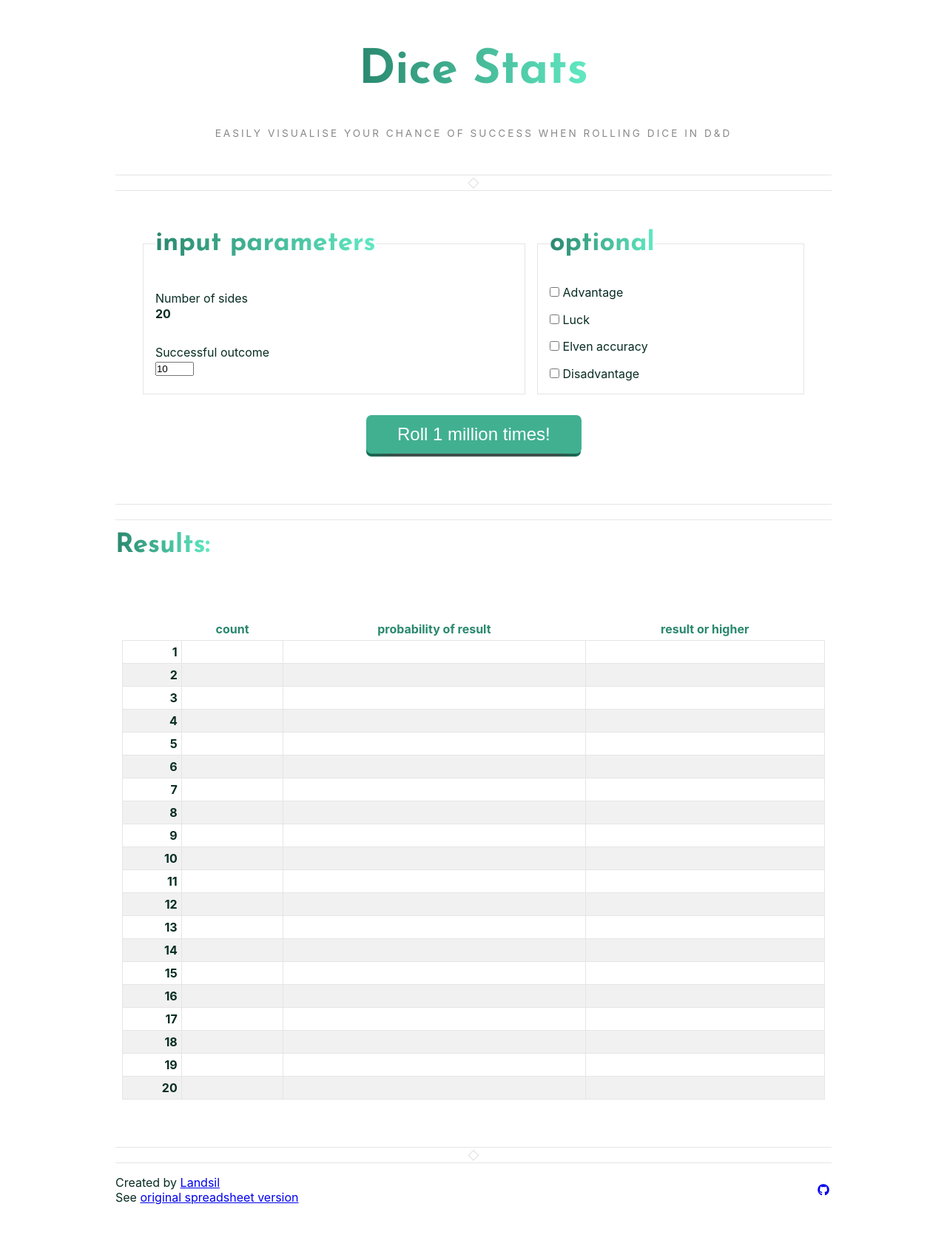
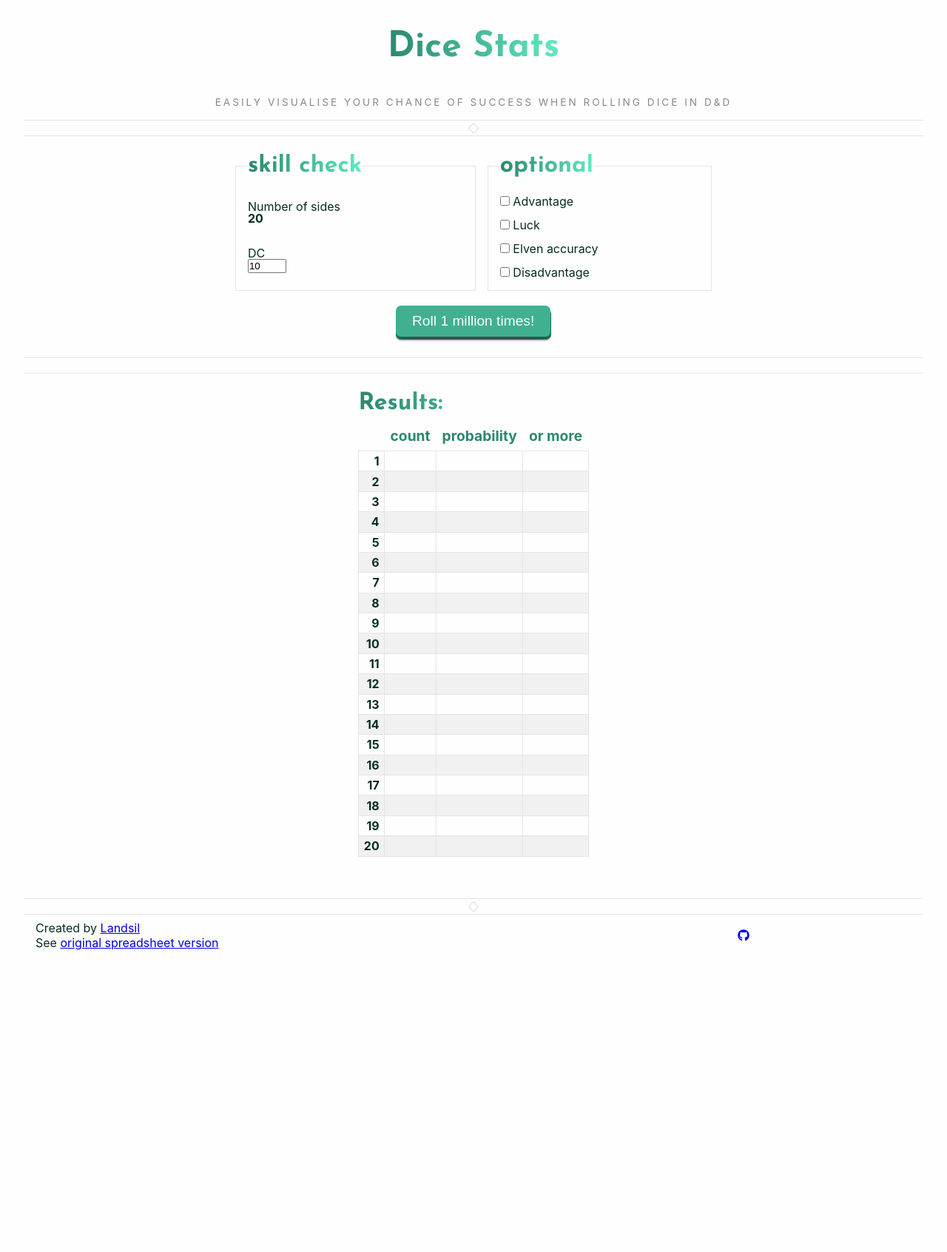
Before and after one commit to Star-Squid/landsil.github.io, a Jekyll site: the page DiceStats/index.html, which Jekyll copies as it is, in a window 1280 px wide. Shown: the whole page at 74% size. Built offline with Jekyll 4.4.1, drawn with Linux system fonts in a browser that asks for light colours; nearby versions of some CDN libraries; after the commit the page ends 1324 px from its top, so only the background shows below that.

Commit message:
tighten whitespace, change wording

```diff
--- a/DiceStats/index.html
+++ b/DiceStats/index.html
@@ -40,7 +40,7 @@
 
     <fieldset>
       <legend>
-        <h2>input parameters</h2>
+        <h2>skill check</h2>
       </legend>
 
         <label for="sides">Number of sides<br>
@@ -48,7 +48,7 @@
         <!-- <input name="sides" placeholder="20"  type="number" min="1" max="20"> -->
         </label>
 
-        <label for="target">Successful outcome<br>
+        <label for="target">DC<br>
           <input name="target" placeholder="10" value="10" type="number" min="1" max="20">
           </label>
 
@@ -92,17 +92,18 @@
 
   <!-- results -->
   <div class="flourish">&nbsp;</div>
-  <h2>Results:</h2>
 
-  <p id="overview"></p>
+
+  <!-- <p id="overview"></p> -->
 
   <table class="present-results">
+    <caption><h2>Results:</h2></caption>
     <thead>
     <tr>
       <th>&nbsp;</th>
       <th>count</th>
-      <th>probability of result</th>
-      <th>result or higher</th>
+      <th>probability</th>
+      <th>or more</th>
     </tr>
     </thead>
     <tbody>
--- a/DiceStats/skillCheck.js
+++ b/DiceStats/skillCheck.js
@@ -1,4 +1,4 @@
-//uncheck advantages when a disadvantage is clicked and vice versa
+//uncheck advantage fields on the form when a disadvantage is clicked and vice versa
 function checkAdvantage(obj) {
   if (obj.classList.contains("dis")) {
     var advs = document.getElementsByClassName("adv");
@@ -16,12 +16,12 @@ function checkAdvantage(obj) {
 }
 
 const diceForm = document.getElementById("parameter-input");
-const overview = document.getElementById("overview");
+// const overview = document.getElementById("overview");
 
 function populateTable() {
-  let formSummary = `sides:  <b>20</b>, target:  <b>${diceForm.target.value}</b>, advantage:  <b>${diceForm.advantage.checked}</b>, luck:  <b>${diceForm.luck.checked}</b>, elven accuracy:  <b>${diceForm.elven.checked}</b>, disadvantage:  <b>${diceForm.disadvantage.checked}</b>.`;
+  // let formSummary = `sides:  <b>20</b>, target:  <b>${diceForm.target.value}</b>, advantage:  <b>${diceForm.advantage.checked}</b>, luck:  <b>${diceForm.luck.checked}</b>, elven accuracy:  <b>${diceForm.elven.checked}</b>, disadvantage:  <b>${diceForm.disadvantage.checked}</b>.`;
 
-  overview.innerHTML = formSummary;
+  // overview.innerHTML = formSummary;
 
   webSkillCheck(
     diceForm.target.value,
@@ -105,20 +105,11 @@ function webSkillCheck(skillTarget, advantage, luck, elven, disadvantage) {
   // populate the table
   for (let r = 1; r < 21; r++) {
     sum = sum + r * results[r];
-
+    orMore = orMore - results[r - 1] / max;
 
     document.querySelector(".count.face" + r).innerText = results[r];
-    // roll_check.getRange("B" + (7 + r)).setValue(results[r])
-
     document.querySelector(".probability.face" + r).innerText =
-      ((results[r] / max) * 100).toFixed(2)  + "%";
-    // roll_check.getRange("C" + (7 + r)).setValue(results[r] / max)
-
-    orMore = orMore - results[r - 1] / max;
     document.querySelector(".higher.face" + r).innerText = (100 * orMore).toFixed(2) + "%";
-
-    // roll_check.getRange("D" + (7 + r)).setValue(orMore)
-    // roll_check.getRange("C8:D27").setNumberFormat("##.##%")
   }
 
   //highlight target row
--- a/DiceStats/skin.css
+++ b/DiceStats/skin.css
@@ -15,14 +15,14 @@ html {
 }
 
 :root {
-  --white: #ffffff;
+  --white: #fefefe;
   --almostwhite: #e5e5e5;
   --lightish: #f1f1f1;
   --accent: #2a886e;
 
   --black: #072c22;
   --dark: #6b6b6b;
-  --halfdark: #593945e1;
+  --halfdark: #6b6b6b55;
 
   --gradient: linear-gradient(
     90deg,
@@ -46,6 +46,7 @@ html {
 body {
   height: 100vh;
   width: 100vw;
+  overflow-x:hidden;
   color: var(--black);
   text-align: justify;
   text-justify: inter-word;
@@ -54,57 +55,56 @@ body {
     Oxygen-Sans, Ubuntu, Cantarell, "Helvetica Neue", sans-serif;
 }
 
-h1 {
-  margin-top: 0px;
-  margin-bottom: 10px;
-  font-size: clamp(4rem, 6vmin, 6rem);
+h1, h2, h3, h4 {
   background-image: var(--gradient);
   -webkit-background-clip: text;
   -webkit-text-fill-color: transparent;
   font-family: "Josefin Sans", sans-serif;
 }
 
+h1 {
+  margin-top: 0px;
+  margin-bottom: 10px;
+  font-size: clamp(3rem, 5vmin, 5rem);
+}
+
 h2 {
-  align-self: flex-start;
-  margin: 1rem 0;
-  font-size: clamp(2rem, 4vmin, 4rem);
-  background-image: var(--gradient);
-  -webkit-background-clip: text;
-  -webkit-text-fill-color: transparent;
-  font-family: "Josefin Sans", sans-serif;
+  /* align-self: flex-start; */
+  margin: 0.5rem 0;
+  font-size: clamp(2rem, 3vmin, 3rem);
 }
 
 header {
-  padding: 3rem 0 0;
+  padding: 2rem 0 0;
 }
 
 footer {
-  padding: 3rem 0;
+  padding: 2rem 0;
 }
 
 .flourish {
-  width: 100%;
+  width: 95vw;
   border-top: thin solid var(--almostwhite);
   border-bottom: thin solid var(--almostwhite);
   color: var(--almostwhite);
   text-align: center;
-  margin-top: 3rem;
+  margin-top: 1rem;
 }
 
 .subheading {
   text-transform: uppercase;
   font-weight: 400;
   color: #888;
-  margin: 2.5em 0 0 0;
+  margin: 2rem 0 0 0;
   font-size: 0.85em;
   letter-spacing: 3px;
   text-align: center;
 }
 
 .forcontent {
-  width: 100vw;
+  width: 95vw;
   max-width: 1000px;
-  padding: 1rem;
+  padding: 0.5rem 1rem;
   display: flex;
   flex-flow: column nowrap;
   justify-content: center;
@@ -147,8 +147,8 @@ footer .forcontent {
 }
 
 footer .flourish {
-  margin: 0 1rem;
-  width: calc(100% - 2rem);
+  width: 95vw;
+  justify-self: center;
 }
 
 .icon {
@@ -157,9 +157,9 @@ footer .flourish {
   margin: 0 0.2rem;
 }
 
-#overview {
+/* #overview {
   margin: 2rem;
-}
+} */
 
 /* FORM */
 form {
@@ -179,7 +179,7 @@ fieldset {
   gap: 1rem;
   padding: 1rem;
   align-items: flex-start;
-  line-height: 1.3;
+  line-height: 1;
 }
 
 .button-area {
@@ -190,7 +190,7 @@ fieldset {
 
 /* BUTTON */
 button {
-  margin: 1rem;
+  margin: 0.5rem;
 }
 
 .pushable {
@@ -210,7 +210,7 @@ button {
   width: 100%;
   height: 100%;
   border-radius: 7px;
-  background: var(--accdent);
+  background: var(--halfdark);
   will-change: transform;
   transform: translateY(2px);
   transition: transform 600ms cubic-bezier(0.3, 0.7, 0.4, 1);
@@ -229,10 +229,10 @@ button {
 .frontbtn {
   display: block;
   position: relative;
-  padding: 12px 42px;
+  padding: 10px 22px;
   border-radius: 7px;
   border: none;
-  font-size: 1.5rem;
+  font-size: 1.2rem;
   color: var(--white);
   background: #41b091;
   will-change: transform;
@@ -271,24 +271,30 @@ button {
 /* TABLE */
 
 .present-results {
-  width: 100%;
-  max-width: 950px;
+  /* width: 100%;
+  max-width: 950px; */
   border: none;
   border-collapse: collapse;
   padding: 5px;
 }
 
+.present-results caption {
+  padding-top: 1rem;
+  text-align: left;
+}
+
 .present-results th {
   border: none;
-  padding: 5px;
+  padding: 0.5rem;
   background: var(--white);
   color: var(--accent);
+  font-size: 1.2rem;
   text-align: center;
 }
 
 .present-results td {
   border: 1px solid var(--almostwhite);
-  padding: 5px;
+  padding: 0.2rem 0.4rem;
   text-align: center;
 }
 
@@ -297,7 +303,7 @@ button {
 }
 
 .present-results tr:hover {
-  background-color: #d7f7ec;
+  background-color: #b0d0c5dd;
 }
 
 .table-number {
```
